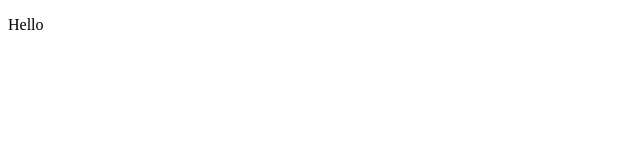
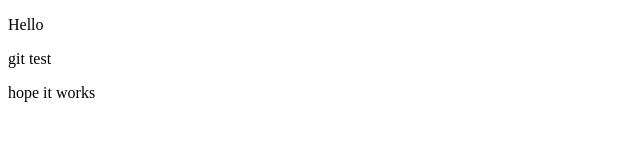
Before and after one commit to kentaylor92/learning-git-branching, a plain HTML site: page index.html in a window 1280 px wide. Shown: the whole page, without its empty margins (0-640 px from the left). Drawn offline with Linux system fonts and the light colour scheme.

Commit message:
adding markup

```diff
--- a/index.html
+++ b/index.html
@@ -9,6 +9,8 @@
 <body>
 
   <p>Hello</p>
+  <p>git test</p>
+  <p>hope it works</p>
 
 </body>
 </html>
```
